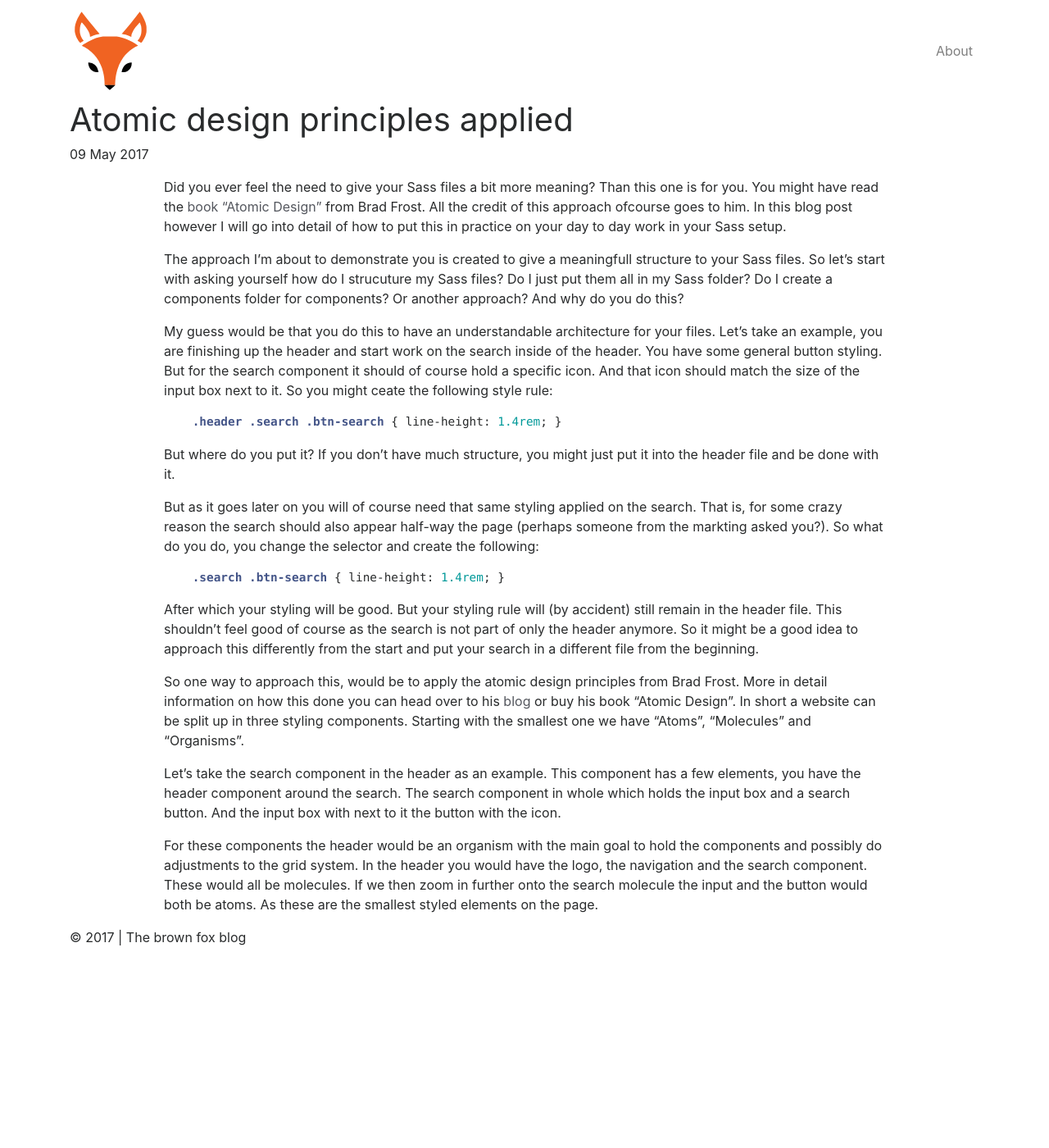
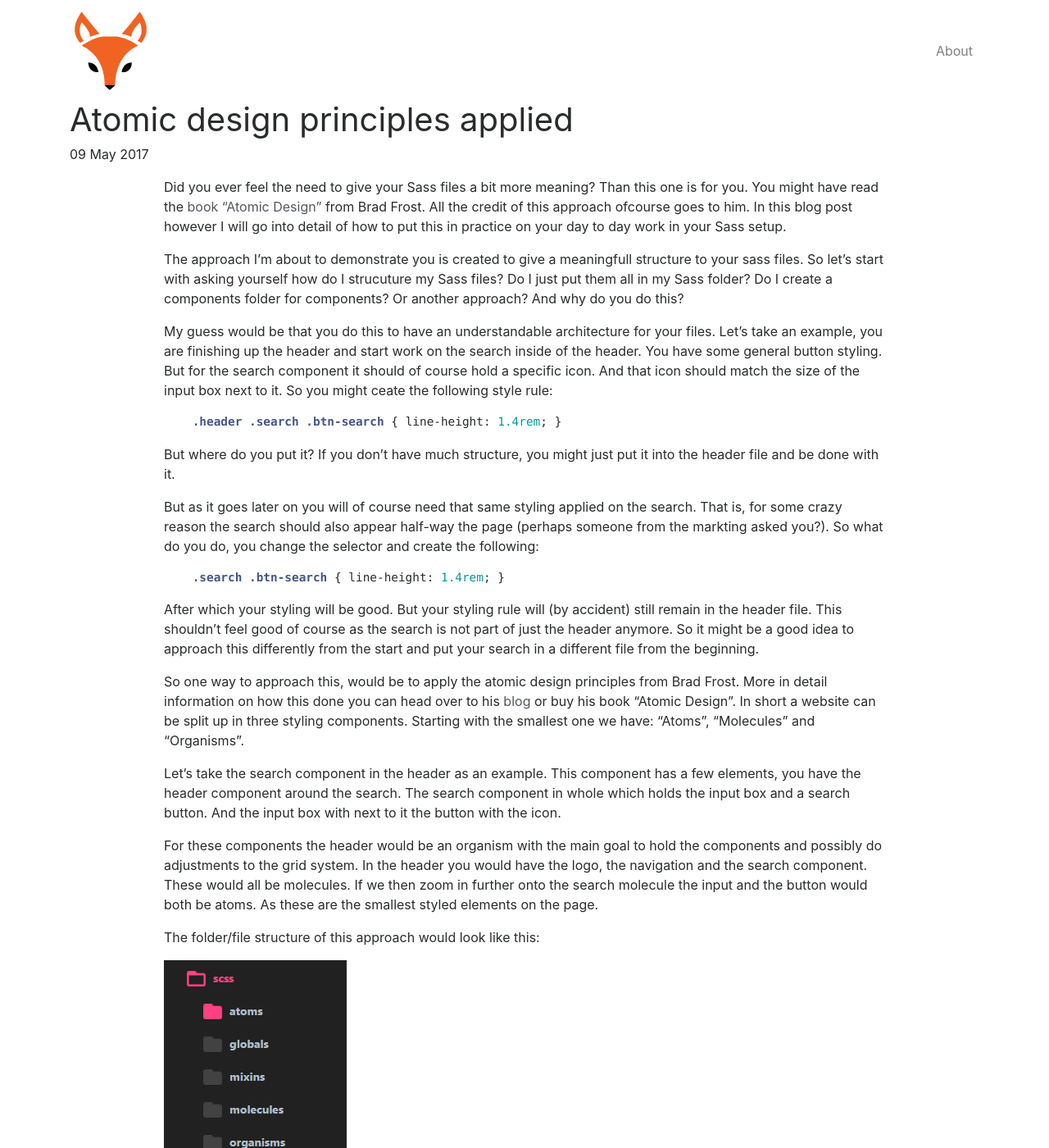
Before and after one commit to stef-coenen/thebrownfox-blog, a Jekyll site: the page built from _posts/2017-05-09-atomic-design-applied.markdown, in a window 1280 px wide and 1400 px high. Shown: the whole window at 82% size. Built offline with Jekyll 4.4.1, drawn with Linux system fonts in a browser that asks for light colours; some of the changed text lies outside the part shown.

Commit message:
Changed url of blog; Small changes to "atomic design applied";

```diff
--- a/_config.yml
+++ b/_config.yml
@@ -17,8 +17,8 @@ title: The brown fox blog
 email: stef@brownfox.be
 description: > # this means to ignore newlines until "baseurl:"
   Front end blog, including but not limited to: all thing Front End, Design, Content Management Systems
-baseurl: "/thebrownfox-blog" # the subpath of your site, e.g. /blog
-url: "https://stef-coenen.github.io" # the base hostname & protocol for your site, e.g. http://example.com
+baseurl: "" # the subpath of your site, e.g. /blog
+url: "http://blog.thebrownfox.be" # the base hostname & protocol for your site, e.g. http://example.com
 twitter_username: stefcoenen
 github_username:  stef-coenen
 
--- a/_posts/2017-05-09-atomic-design-applied.markdown
+++ b/_posts/2017-05-09-atomic-design-applied.markdown
@@ -7,11 +7,11 @@ categories: atomic sass
 
 Did you ever feel the need to give your Sass files a bit more meaning? Than this one is for you. You might have read the [book "Atomic Design"](http://bradfrost.com/blog/post/atomic-web-design/) from Brad Frost. All the credit of this approach ofcourse goes to him. In this blog post however I will go into detail of how to put this in practice on your day to day work in your Sass setup.
 
-The approach I'm about to demonstrate you is created to give a meaningfull structure to your Sass files. So let's start with asking yourself how do I strucuture my Sass files? Do I just put them all in my Sass folder? Do I create a components folder for components? Or another approach? And why do you do this?
+The approach I'm about to demonstrate you is created to give a meaningfull structure to your sass files. So let's start with asking yourself how do I strucuture my Sass files? Do I just put them all in my Sass folder? Do I create a components folder for components? Or another approach? And why do you do this?
 
 My guess would be that you do this to have an understandable architecture for your files. Let's take an example, you are finishing up the header and start work on the search inside of the header. You have some general button styling. But for the search component it should of course hold a specific icon. And that icon should match the size of the input box next to it. So you might ceate the following style rule:
 
-{% highlight css %}
+{% highlight css lineos %}
     .header .search .btn-search { line-height: 1.4rem; }
 {% endhighlight %}
 
@@ -19,14 +19,50 @@ But where do you put it? If you don't have much structure, you might just put it
 
 But as it goes later on you will of course need that same styling applied on the search. That is, for some crazy reason the search should also appear half-way the page (perhaps someone from the markting asked you?). So what do you do, you change the selector and create the following:
 
-{% highlight css %}
+{% highlight css lineos %}
     .search .btn-search { line-height: 1.4rem; }
 {% endhighlight %}
 
-After which your styling will be good. But your styling rule will (by accident) still remain in the header file. This shouldn't feel good of course as the search is not part of only the header anymore. So it might be a good idea to approach this differently from the start and put your search in a different file from the beginning.
+After which your styling will be good. But your styling rule will (by accident) still remain in the header file. This shouldn't feel good of course as the search is not part of just the header anymore. So it might be a good idea to approach this differently from the start and put your search in a different file from the beginning.
 
-So one way to approach this, would be to apply the atomic design principles from Brad Frost. More in detail information on how this done you can head over to his [blog](http://bradfrost.com/blog/post/atomic-web-design/) or buy his book "Atomic Design". In short a website can be split up in three styling components. Starting with the smallest one we have "Atoms", "Molecules" and "Organisms".
+So one way to approach this, would be to apply the atomic design principles from Brad Frost. More in detail information on how this done you can head over to his [blog](http://bradfrost.com/blog/post/atomic-web-design/) or buy his book "Atomic Design". In short a website can be split up in three styling components. Starting with the smallest one we have: "Atoms", "Molecules" and "Organisms".
 
 Let's take the search component in the header as an example. This component has a few elements, you have the header component around the search. The search component in whole which holds the input box and a search button. And the input box with next to it the button with the icon.
 
 For these components the header would be an organism with the main goal to hold the components and possibly do adjustments to the grid system. In the header you would have the logo, the navigation and the search component. These would all be molecules. If we then zoom in further onto the search molecule the input and the button would both be atoms. As these are the smallest styled elements on the page.
+
+The folder/file structure of this approach would look like this:
+
+![Folder structure]({{ site.baseurl }}/design/img/2017-05-09/folder-structure.png)
+
+In my normal setup the main entry file for the sass setup would be the following:
+
+{% highlight css lineos %}
+    @import 'mixins/mixins';
+
+    @import 'globals/variables';
+
+    @import 'vendor/vendor';
+
+    @import 'globals/globals';
+
+    @import 'atoms/atoms';
+
+    @import 'molecules/molecules';
+
+    @import 'organisms/organisms';
+
+{% endhighlight %}
+
+I'd start by loading the mixins and variables as these can then be used further down. The vendor is up next. It will be included this early as it helps for making adjustments later on so our styling possibly overrules the vendor. Then we include the globals, the globals are common styling rules shared by all components. For example your grid system, the base font sizings, custom fonts, etc. And then we load the atoms, molecules and organisms in that order so it all so bigger components overrule the smaller ones.
+
+Inside the atoms folder we would then have a partial sass file called "_atoms.scss". Which on his turn includes all the atoms, this causes the main entry file to be much more lightweight and more readable.
+
+{% highlight css lineos %}
+    @import 'body';
+    @import 'ul';
+    @import 'btn';
+    @import 'input',
+    @import 'nav';
+    @import 'img';
+{% endhighlight %}
```
Also changed, not shown: design/img/2017-05-09/folder-structure.PNG (added).
